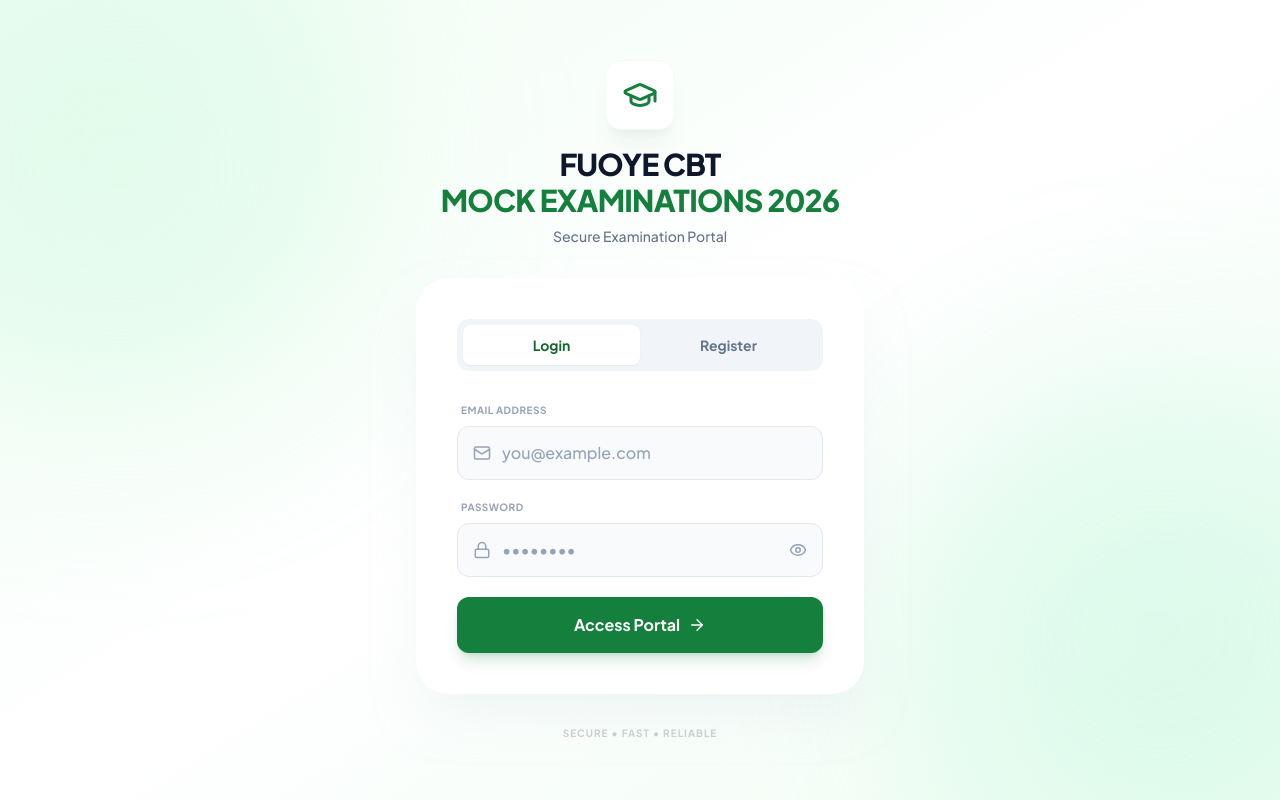
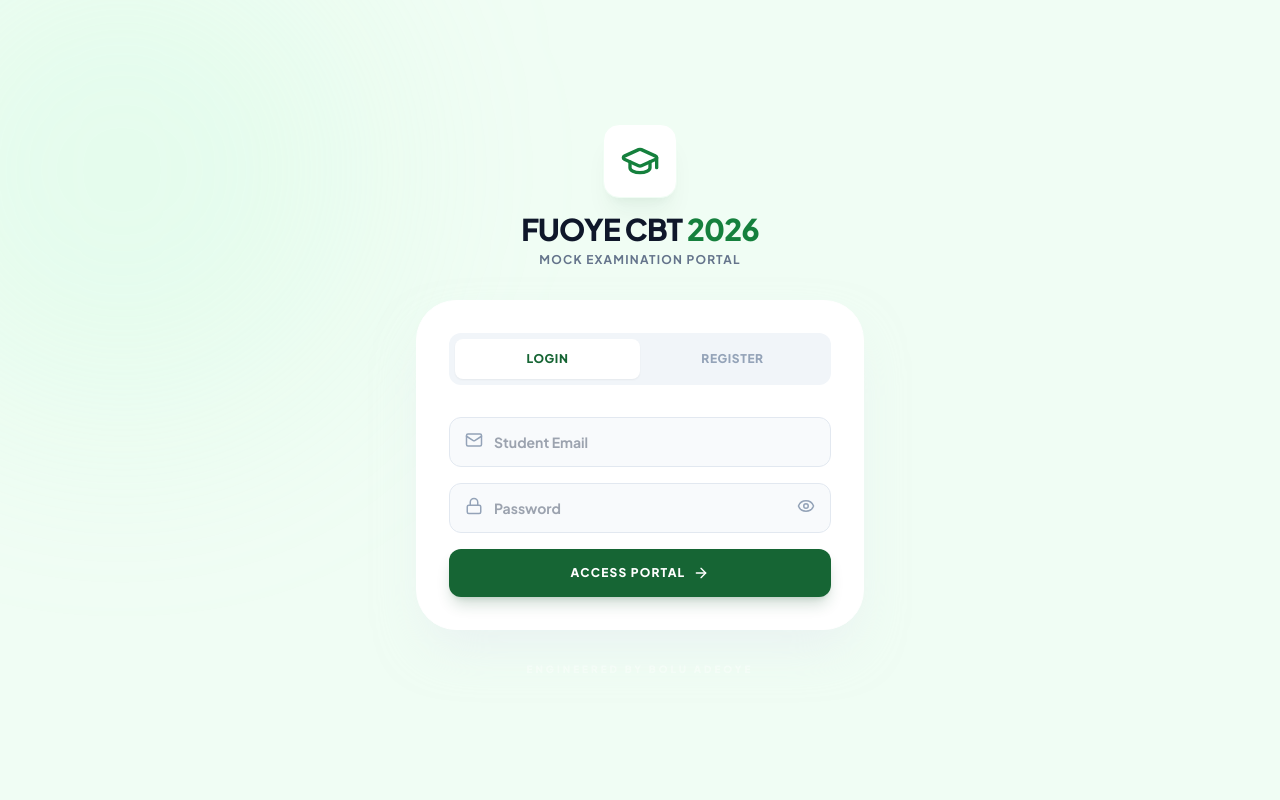
Before and after one commit to boluadeoye/world-class-blog-frontend, a Next.js app: page /cbt in a window 1280 px wide. Built offline with nearby package versions, Linux system fonts and the light colour scheme.

Commit message:
Feat: Upgrade Auth - FUOYE Dept Selector, Consent Modal, and Register API

```diff
--- a/src/app/cbt/page.js
+++ b/src/app/cbt/page.js
@@ -1,81 +1,83 @@
 "use client";
 import { useState } from "react";
 import { useRouter } from "next/navigation";
-import { User, Mail, Lock, ArrowRight, GraduationCap, Eye, EyeOff, CheckCircle, Loader2 } from "lucide-react";
+import { User, Mail, Lock, ArrowRight, GraduationCap, Eye, EyeOff, CheckCircle, Loader2, Building2, BookOpen, AlertTriangle } from "lucide-react";
 import { motion, AnimatePresence } from "framer-motion";
 
-/* === WELCOME MODAL COMPONENT === */
-function WelcomeModal({ name, isLogin }) {
+/* === FUOYE DATA === */
+const FACULTIES = {
+  "Arts": ["English and Literary Studies", "History and International Studies", "Linguistics and Languages", "Theatre and Media Arts"],
+  "Science": ["Biochemistry", "Microbiology", "Computer Science", "Geology", "Physics", "Mathematics", "Chemistry"],
+  "Social Sciences": ["Economics", "Sociology", "Psychology", "Political Science", "Mass Communication"],
+  "Engineering": ["Civil Engineering", "Mechanical Engineering", "Mechatronics", "Electrical Engineering", "Computer Engineering"],
+  "Management": ["Accounting", "Banking and Finance", "Business Administration", "Public Administration"],
+  "Education": ["Library Science", "Educational Management", "Guidance and Counseling"],
+  "Agriculture": ["Agricultural Economics", "Animal Production", "Crop Science"],
+  "Law": ["Law"],
+  "Pharmacy": ["Pharmacy"],
+  "Basic Medical": ["Anatomy", "Physiology", "Nursing", "Medical Lab Science"]
+};
+
+/* === CONSENT MODAL === */
+function ConsentModal({ onAccept, onCancel }) {
   return (
-    <motion.div
-      initial={{ opacity: 0 }}
-      animate={{ opacity: 1 }}
-      exit={{ opacity: 0 }}
-      className="fixed inset-0 z-50 flex items-center justify-center bg-black/60 backdrop-blur-sm p-4"
-    >
+    <div className="fixed inset-0 z-[100] flex items-center justify-center bg-black/80 backdrop-blur-sm p-6">
       <motion.div
-        initial={{ scale: 0.8, y: 20 }}
-        animate={{ scale: 1, y: 0 }}
-        className="bg-white rounded-3xl p-8 max-w-sm w-full text-center shadow-2xl border border-white/20 relative overflow-hidden"
+        initial={{ scale: 0.9, opacity: 0 }}
+        animate={{ scale: 1, opacity: 1 }}
+        className="bg-white rounded-3xl max-w-md w-full overflow-hidden shadow-2xl"
       >
-        <div className="absolute top-0 left-0 w-full h-2 bg-gradient-to-r from-green-400 to-emerald-600"></div>
-
-        <div className="mx-auto w-16 h-16 bg-green-100 rounded-full flex items-center justify-center mb-6">
-          <motion.div
-            initial={{ scale: 0 }}
-            animate={{ scale: 1 }}
-            transition={{ type: "spring", stiffness: 200, delay: 0.2 }}
-          >
-            <CheckCircle size={32} className="text-green-600" />
-          </motion.div>
+        <div className="bg-orange-50 p-6 border-b border-orange-100 flex items-center gap-3">
+          <div className="bg-orange-100 p-2 rounded-full text-orange-600"><AlertTriangle size={24} /></div>
+          <h3 className="font-black text-lg text-orange-900 uppercase tracking-tight">Strict Protocol</h3>
         </div>
-
-        <h2 className="text-2xl font-black text-gray-900 mb-2">
-          {isLogin ? "Welcome Back!" : "Account Created!"}
-        </h2>
-        <p className="text-gray-500 font-medium mb-6">
-          {isLogin ? "Resuming session for" : "Setting up profile for"} <br/>
-          <span className="text-green-700 font-bold">{name}</span>
-        </p>
-
-        <div className="flex justify-center gap-2 text-xs font-bold text-gray-400 uppercase tracking-widest">
-          <Loader2 size={14} className="animate-spin" /> Redirecting to Dashboard
+        <div className="p-6 space-y-4 text-sm text-gray-600 leading-relaxed">
+          <p>By proceeding, you acknowledge and agree to the following:</p>
+          <ul className="list-disc pl-5 space-y-2 font-medium text-gray-800">
+            <li>This mock exam is for <strong>psychological preparation</strong> and time management practice.</li>
+            <li>It is <strong>NOT</strong> an "expo" or a leak of real examination questions.</li>
+            <li>Success here builds resilience but does not guarantee specific outcomes in the main exam.</li>
+          </ul>
+        </div>
+        <div className="p-6 bg-gray-50 flex gap-3">
+          <button onClick={onCancel} className="flex-1 py-3 font-bold text-gray-500 hover:bg-gray-200 rounded-xl transition-colors">Decline</button>
+          <button onClick={onAccept} className="flex-1 py-3 bg-green-700 text-white font-black rounded-xl shadow-lg hover:bg-green-800 transition-transform active:scale-95">I ACCEPT</button>
         </div>
       </motion.div>
-    </motion.div>
+    </div>
   );
 }
 
 export default function StudentLogin() {
   const router = useRouter();
   const [isLogin, setIsLogin] = useState(true);
-  const [form, setForm] = useState({ name: "", email: "", password: "" });
+  const [form, setForm] = useState({ name: "", email: "", password: "", faculty: "", department: "", level: "100" });
   const [loading, setLoading] = useState(false);
   const [showPassword, setShowPassword] = useState(false);
-  const [showWelcome, setShowWelcome] = useState(false);
+  const [showConsent, setShowConsent] = useState(false);
 
-  const handleSubmit = async (e) => {
+  const handleRegisterClick = (e) => {
     e.preventDefault();
+    if (!isLogin) {
+      setShowConsent(true); // Show consent before submitting registration
+    } else {
+      submitForm(); // Login proceeds directly
+    }
+  };
+
+  const submitForm = async () => {
     setLoading(true);
-
     try {
-      const res = await fetch("/api/cbt/auth/student", {
+      const res = await fetch(isLogin ? "/api/cbt/auth/student" : "/api/cbt/auth/register", {
         method: "POST",
         headers: { "Content-Type": "application/json" },
-        body: JSON.stringify({
-          mode: isLogin ? 'login' : 'register',
-          ...form
-        }),
+        body: JSON.stringify(form),
       });
-
       const data = await res.json();
 
       if (res.ok) {
         sessionStorage.setItem("cbt_student", JSON.stringify(data.student));
-        setShowWelcome(true);
-        setTimeout(() => {
-          router.push("/cbt/dashboard");
-        }, 2500);
+        router.push("/cbt/dashboard");
       } else {
         alert(data.error || "Access failed");
         setLoading(false);
@@ -87,146 +89,94 @@ export default function StudentLogin() {
   };
 
   return (
-    <main className="min-h-screen flex flex-col items-center justify-center p-6 bg-gradient-to-br from-green-50 via-white to-green-50 font-sans relative overflow-hidden">
-
+    <main className="min-h-screen flex flex-col items-center justify-center p-4 bg-[#f0fdf4] font-sans relative overflow-hidden">
       {/* Background Decor */}
-      <div className="absolute top-[-10%] left-[-10%] w-[500px] h-[500px] bg-green-200/30 rounded-full blur-[100px] pointer-events-none"></div>
-      <div className="absolute bottom-[-10%] right-[-10%] w-[500px] h-[500px] bg-emerald-200/30 rounded-full blur-[100px] pointer-events-none"></div>
+      <div className="absolute top-[-10%] left-[-10%] w-[500px] h-[500px] bg-green-200/20 rounded-full blur-[100px] pointer-events-none"></div>
 
       <AnimatePresence>
-        {showWelcome && <WelcomeModal name={form.name || "Student"} isLogin={isLogin} />}
+        {showConsent && <ConsentModal onAccept={() => { setShowConsent(false); submitForm(); }} onCancel={() => setShowConsent(false)} />}
       </AnimatePresence>
 
-      <motion.div
-        initial={{ opacity: 0, y: 20 }}
-        animate={{ opacity: 1, y: 0 }}
-        className="w-full max-w-md relative z-10"
-      >
+      <motion.div initial={{ opacity: 0, y: 20 }} animate={{ opacity: 1, y: 0 }} className="w-full max-w-md relative z-10">
+
         {/* Header */}
         <div className="text-center mb-8">
           <div className="inline-flex p-4 bg-white rounded-2xl shadow-xl shadow-green-900/5 mb-4 border border-green-50">
-            <GraduationCap size={36} className="text-green-700" />
+            <GraduationCap size={40} className="text-green-700" />
           </div>
-          <h1 className="text-2xl md:text-3xl font-black text-slate-900 tracking-tight mb-1 uppercase leading-tight">
-            FUOYE CBT <br/>
-            <span className="text-green-700">MOCK EXAMINATIONS 2026</span>
+          <h1 className="text-3xl font-black text-slate-900 tracking-tight mb-1 uppercase leading-none">
+            FUOYE CBT <span className="text-green-700">2026</span>
           </h1>
-          <p className="text-slate-500 font-medium text-sm mt-2">Secure Examination Portal</p>
+          <p className="text-slate-500 font-bold text-xs tracking-widest uppercase mt-2">Mock Examination Portal</p>
         </div>
 
-        {/* Smart Card */}
-        <div className="bg-white p-8 md:p-10 rounded-[2rem] shadow-2xl shadow-slate-200/50 border border-white">
+        {/* Card */}
+        <div className="bg-white p-8 rounded-[2.5rem] shadow-2xl shadow-slate-200/50 border border-white relative overflow-hidden">
 
-          {/* Toggle Switch */}
+          {/* Toggle */}
           <div className="flex bg-slate-100 p-1.5 rounded-xl mb-8">
-            <button
-              onClick={() => setIsLogin(true)}
-              className={`flex-1 py-2.5 text-sm font-bold rounded-lg transition-all ${isLogin ? 'bg-white text-green-800 shadow-sm' : 'text-slate-500 hover:text-slate-700'}`}
-            >
-              Login
-            </button>
-            <button
-              onClick={() => setIsLogin(false)}
-              className={`flex-1 py-2.5 text-sm font-bold rounded-lg transition-all ${!isLogin ? 'bg-white text-green-800 shadow-sm' : 'text-slate-500 hover:text-slate-700'}`}
-            >
-              Register
-            </button>
+            <button onClick={() => setIsLogin(true)} className={`flex-1 py-3 text-xs font-black uppercase tracking-wider rounded-lg transition-all ${isLogin ? 'bg-white text-green-800 shadow-sm' : 'text-slate-400 hover:text-slate-600'}`}>Login</button>
+            <button onClick={() => setIsLogin(false)} className={`flex-1 py-3 text-xs font-black uppercase tracking-wider rounded-lg transition-all ${!isLogin ? 'bg-white text-green-800 shadow-sm' : 'text-slate-400 hover:text-slate-600'}`}>Register</button>
           </div>
 
-          <form onSubmit={handleSubmit} className="space-y-5">
+          <form onSubmit={handleRegisterClick} className="space-y-4">
 
-            {/* Name Input (Register Only) */}
+            {/* Registration Fields */}
             <AnimatePresence>
               {!isLogin && (
-                <motion.div
-                  initial={{ height: 0, opacity: 0 }}
-                  animate={{ height: "auto", opacity: 1 }}
-                  exit={{ height: 0, opacity: 0 }}
-                  className="overflow-hidden"
-                >
-                  <div className="group mb-5">
-                    <label className="block text-[10px] font-bold text-slate-400 uppercase tracking-wider mb-2 ml-1">Full Name</label>
-                    <div className="relative flex items-center">
-                      <User className="absolute left-4 text-slate-400 group-focus-within:text-green-600 transition-colors" size={18} />
-                      <input
-                        type="text"
-                        required={!isLogin}
-                        placeholder="Surname Firstname"
-                        className="w-full pl-11 pr-4 py-3.5 bg-slate-50 border border-slate-200 rounded-xl focus:bg-white focus:border-green-500 focus:ring-4 focus:ring-green-500/10 outline-none transition-all font-medium text-slate-800 placeholder-slate-400"
-                        value={form.name}
-                        onChange={(e) => setForm({...form, name: e.target.value})}
-                      />
+                <motion.div initial={{ height: 0, opacity: 0 }} animate={{ height: "auto", opacity: 1 }} exit={{ height: 0, opacity: 0 }} className="overflow-hidden space-y-4">
+                  <div className="relative">
+                    <User className="absolute left-4 top-3.5 text-slate-400" size={18} />
+                    <input required placeholder="Full Name" className="w-full pl-11 pr-4 py-3.5 bg-slate-50 border border-slate-200 rounded-xl text-sm font-bold text-slate-800 focus:ring-2 focus:ring-green-500 outline-none" onChange={(e) => setForm({...form, name: e.target.value})} />
+                  </div>
+
+                  <div className="grid grid-cols-2 gap-3">
+                    <div className="relative">
+                      <Building2 className="absolute left-3 top-3.5 text-slate-400" size={16} />
+                      <select required className="w-full pl-9 pr-2 py-3.5 bg-slate-50 border border-slate-200 rounded-xl text-xs font-bold text-slate-600 focus:ring-2 focus:ring-green-500 outline-none appearance-none" onChange={(e) => setForm({...form, faculty: e.target.value})}>
+                        <option value="">Faculty</option>
+                        {Object.keys(FACULTIES).map(f => <option key={f} value={f}>{f}</option>)}
+                      </select>
+                    </div>
+                    <div className="relative">
+                      <BookOpen className="absolute left-3 top-3.5 text-slate-400" size={16} />
+                      <select required className="w-full pl-9 pr-2 py-3.5 bg-slate-50 border border-slate-200 rounded-xl text-xs font-bold text-slate-600 focus:ring-2 focus:ring-green-500 outline-none appearance-none" onChange={(e) => setForm({...form, department: e.target.value})}>
+                        <option value="">Dept</option>
+                        {form.faculty && FACULTIES[form.faculty]?.map(d => <option key={d} value={d}>{d}</option>)}
+                      </select>
                     </div>
                   </div>
                 </motion.div>
               )}
             </AnimatePresence>
 
-            {/* Email Input */}
-            <div className="group">
-              <label className="block text-[10px] font-bold text-slate-400 uppercase tracking-wider mb-2 ml-1">Email Address</label>
-              <div className="relative flex items-center">
-                <Mail className="absolute left-4 text-slate-400 group-focus-within:text-green-600 transition-colors" size={18} />
-                <input
-                  type="email"
-                  required
-                  placeholder="you@example.com"
-                  className="w-full pl-11 pr-4 py-3.5 bg-slate-50 border border-slate-200 rounded-xl focus:bg-white focus:border-green-500 focus:ring-4 focus:ring-green-500/10 outline-none transition-all font-medium text-slate-800 placeholder-slate-400"
-                  value={form.email}
-                  onChange={(e) => setForm({...form, email: e.target.value})}
-                />
-              </div>
+            {/* Common Fields */}
+            <div className="relative">
+              <Mail className="absolute left-4 top-3.5 text-slate-400" size={18} />
+              <input required type="email" placeholder="Student Email" className="w-full pl-11 pr-4 py-3.5 bg-slate-50 border border-slate-200 rounded-xl text-sm font-bold text-slate-800 focus:ring-2 focus:ring-green-500 outline-none" onChange={(e) => setForm({...form, email: e.target.value})} />
             </div>
 
-            {/* Password Input (With Eye Toggle) */}
-            <div className="group">
-              <label className="block text-[10px] font-bold text-slate-400 uppercase tracking-wider mb-2 ml-1">Password</label>
-              <div className="relative flex items-center">
-                <Lock className="absolute left-4 text-slate-400 group-focus-within:text-green-600 transition-colors" size={18} />
-                <input
-                  type={showPassword ? "text" : "password"}
-                  required
-                  placeholder="••••••••"
-                  className="w-full pl-11 pr-12 py-3.5 bg-slate-50 border border-slate-200 rounded-xl focus:bg-white focus:border-green-500 focus:ring-4 focus:ring-green-500/10 outline-none transition-all font-medium text-slate-800 placeholder-slate-400"
-                  value={form.password}
-                  onChange={(e) => setForm({...form, password: e.target.value})}
-                />
-                <button
-                  type="button"
-                  onClick={() => setShowPassword(!showPassword)}
-                  className="absolute right-4 text-slate-400 hover:text-slate-600 transition-colors"
-                >
-                  {showPassword ? <EyeOff size={18} /> : <Eye size={18} />}
-                </button>
-              </div>
+            <div className="relative">
+              <Lock className="absolute left-4 top-3.5 text-slate-400" size={18} />
+              <input required type={showPassword ? "text" : "password"} placeholder="Password" className="w-full pl-11 pr-12 py-3.5 bg-slate-50 border border-slate-200 rounded-xl text-sm font-bold text-slate-800 focus:ring-2 focus:ring-green-500 outline-none" onChange={(e) => setForm({...form, password: e.target.value})} />
+              <button type="button" onClick={() => setShowPassword(!showPassword)} className="absolute right-4 top-3.5 text-slate-400 hover:text-slate-600">
+                {showPassword ? <EyeOff size={18} /> : <Eye size={18} />}
+              </button>
             </div>
 
-            {/* Action Button */}
-            <motion.button
-              whileHover={{ scale: 1.02 }}
-              whileTap={{ scale: 0.98 }}
-              type="submit"
-              disabled={loading}
-              className="w-full bg-green-700 hover:bg-green-800 text-white font-bold py-4 rounded-xl shadow-lg shadow-green-700/20 transition-all flex items-center justify-center gap-2 mt-4"
-            >
-              {loading ? (
-                <span className="animate-pulse">Processing...</span>
-              ) : (
-                <>
-                  {isLogin ? "Access Portal" : "Create Account"}
-                  <ArrowRight size={18} />
-                </>
-              )}
-            </motion.button>
+            <button disabled={loading} className="w-full bg-green-800 hover:bg-green-900 text-white font-black py-4 rounded-xl shadow-lg shadow-green-900/20 transition-all flex items-center justify-center gap-2 mt-6 uppercase tracking-widest text-xs">
+              {loading ? <Loader2 className="animate-spin" size={18} /> : (isLogin ? "Access Portal" : "Create Account")}
+              {!loading && <ArrowRight size={16} />}
+            </button>
 
           </form>
         </div>
 
-        <div className="mt-8 flex justify-center gap-4 opacity-50 grayscale hover:grayscale-0 transition-all duration-500">
-           <p className="text-[10px] font-bold text-slate-400 uppercase tracking-widest">Secure • Fast • Reliable</p>
+        <div className="mt-8 text-center opacity-40">
+          <p className="text-[10px] font-black uppercase tracking-[0.3em]">Engineered by Bolu Adeoye</p>
         </div>
+
       </motion.div>
-
     </main>
   );
 }
```
